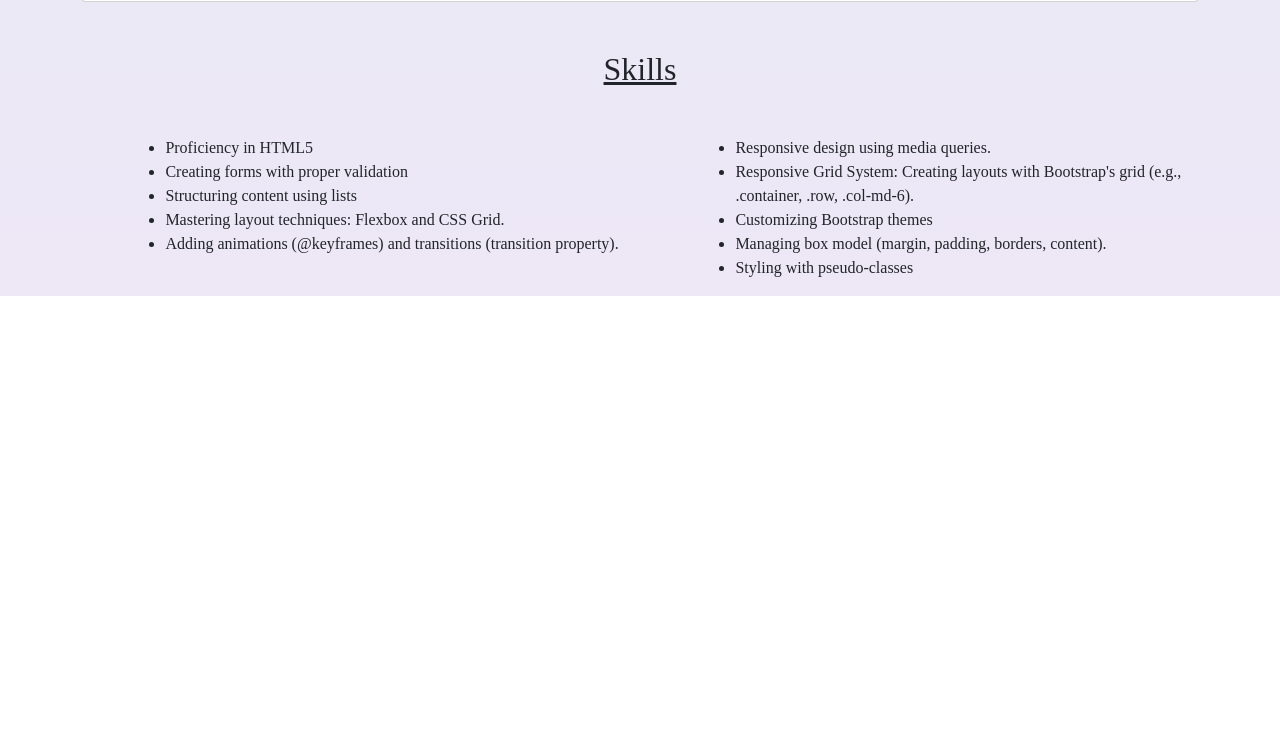
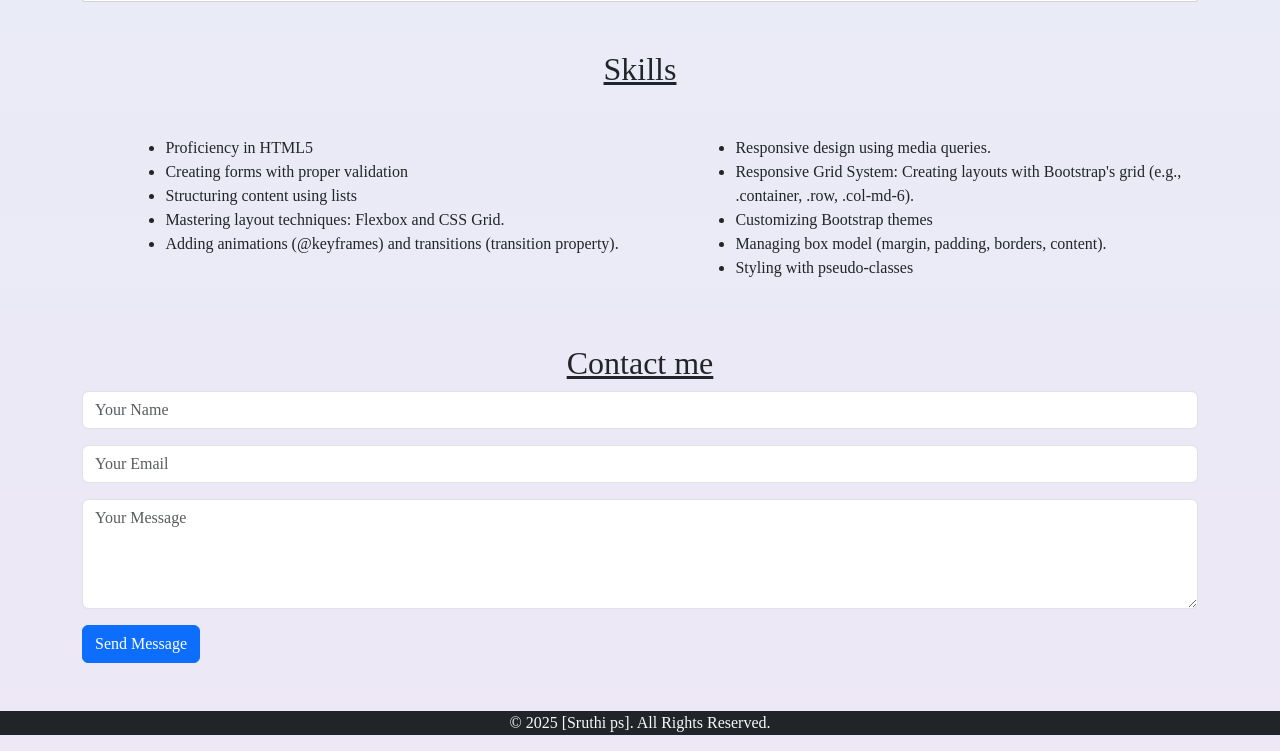
Before and after one commit to Sruthips18/my-portfolio, a plain HTML site: page index.html in a window 1280 px wide. Shown: the part 2122-2873 px from the top of the page. Before the commit the page ends 2418 px from the top, so only its background shows below. Drawn offline with nearby package versions, Linux system fonts and the light colour scheme.

Commit message:
contact section added

```diff
--- a/index.html
+++ b/index.html
@@ -30,10 +30,10 @@
                   <a class="nav-link" href="#">EDUCATION</a>
                 </li>
                 <li class="nav-item">
-                    <a class="nav-link" href="#">PROJECTS</a>
+                    <a class="nav-link" href="#">SKILLS</a>
                   </li>
                 <li class="nav-item">
-                <a class="nav-link" href="#">SKILLS</a>
+                <a class="nav-link" href="#">PROJECTS</a>
                 </li>
                 <li class="nav-item">
                     <a class="nav-link" href="#">CONTACT</a>
@@ -142,19 +142,6 @@
         </div>
       </div>
     <!-----------------education section ends------------------------------------  -->
-
-
-
-
-
-
-
-
-
-
-
-
-
     <!-----------------skill section starts------------------------------------  -->
     <div class="container">
         <h2 class="d-flex justify-content-center mt-5 text-decoration-underline">Skills</h2>
@@ -181,5 +168,29 @@
     </div>
     <!-----------------skill section ends------------------------------------  -->
 
+
+     <!---------------- Contact Section ----------------------------------------->
+     <section class="section" id="contact">
+        <div class="container">
+            <h2 class="d-flex justify-content-center mt-5 text-decoration-underline">Contact me</h2>
+            <form class="contact-form">
+                <div class="mb-3">
+                    <input type="text" class="form-control" placeholder="Your Name" required>
+                </div>
+                <div class="mb-3">
+                    <input type="email" class="form-control" placeholder="Your Email" required>
+                </div>
+                <div class="mb-3">
+                    <textarea class="form-control" rows="4" placeholder="Your Message" required></textarea>
+                </div>
+                <button type="submit" class="btn btn-primary">Send Message</button>
+            </form>
+        </div>
+    </section>
+    <!----------------- Footer --------------------------------------------------------->
+    <footer class="bg-dark text-light">
+        <p class="d-flex justify-content-center mt-5">&copy; 2025 [Sruthi ps]. All Rights Reserved.</p>
+    </footer>
+
 </body>
 </html>
```
